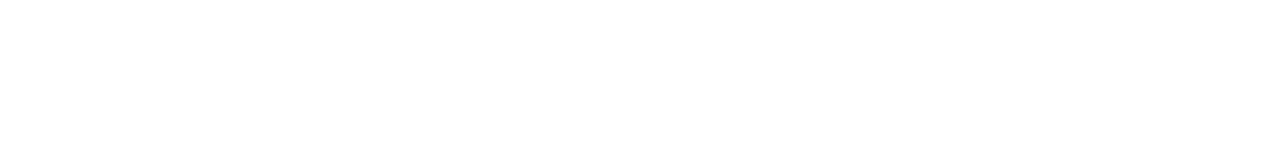
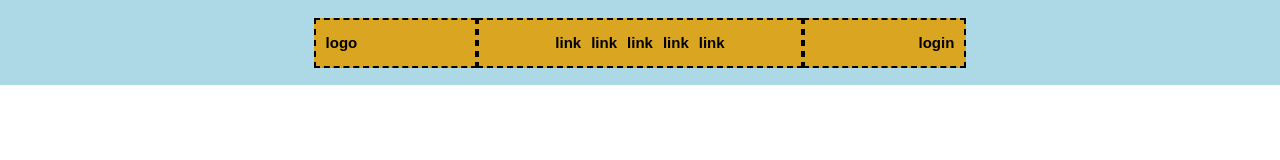
Before and after one commit to Daniele206/htmlcss-struttura-discord, a plain HTML site: page index.html in a window 1280 px wide. Drawn offline with Linux system fonts and the light colour scheme.

Commit message:
[add] header to page

```diff
--- a/assets/style/main.css
+++ b/assets/style/main.css
@@ -2,4 +2,58 @@
   box-sizing: border-box;
   margin: 0;
   padding: 0;
+  font-family: Arial, Helvetica, sans-serif;
+  font-size: 15px;
+  font-weight: bold;
 }
+
+.container{
+  margin: auto;
+  width: 51%;
+}
+
+header{
+  display: flex;
+  height: 85px;
+  background-color: #ADD8E6;
+}
+
+.head{
+  background-color: #DAA520;
+  height: 50px;
+  display: flex;
+}
+
+.trat{
+  border: 2px dashed black;
+  display: flex;
+  align-items: center;
+}
+
+.head nav{
+  width: 50%;
+  height: 100%;
+  justify-content: center;
+}
+
+.head nav ul{
+  display: flex;
+  list-style: none;
+}
+
+.padding{
+  padding: 10px;
+}
+
+.head nav ul li{
+  padding: 5px;
+}
+
+.block{
+  width: 25%;
+  height: 100%;
+}
+
+.end{
+  justify-content: flex-end;
+}
--- a/index.html
+++ b/index.html
@@ -8,7 +8,19 @@
 </head>
 <body>
   <header>
-
+    <div class="container head">
+      <div class="block trat padding">logo</div>
+      <nav class="trat">
+        <ul>
+          <li>link</li>
+          <li>link</li>
+          <li>link</li>
+          <li>link</li>
+          <li>link</li=>
+        </ul>
+      </nav>
+      <div class="block trat padding end">login</div>
+    </div>
   </header>
 
   <section class="jumbotron">
```
